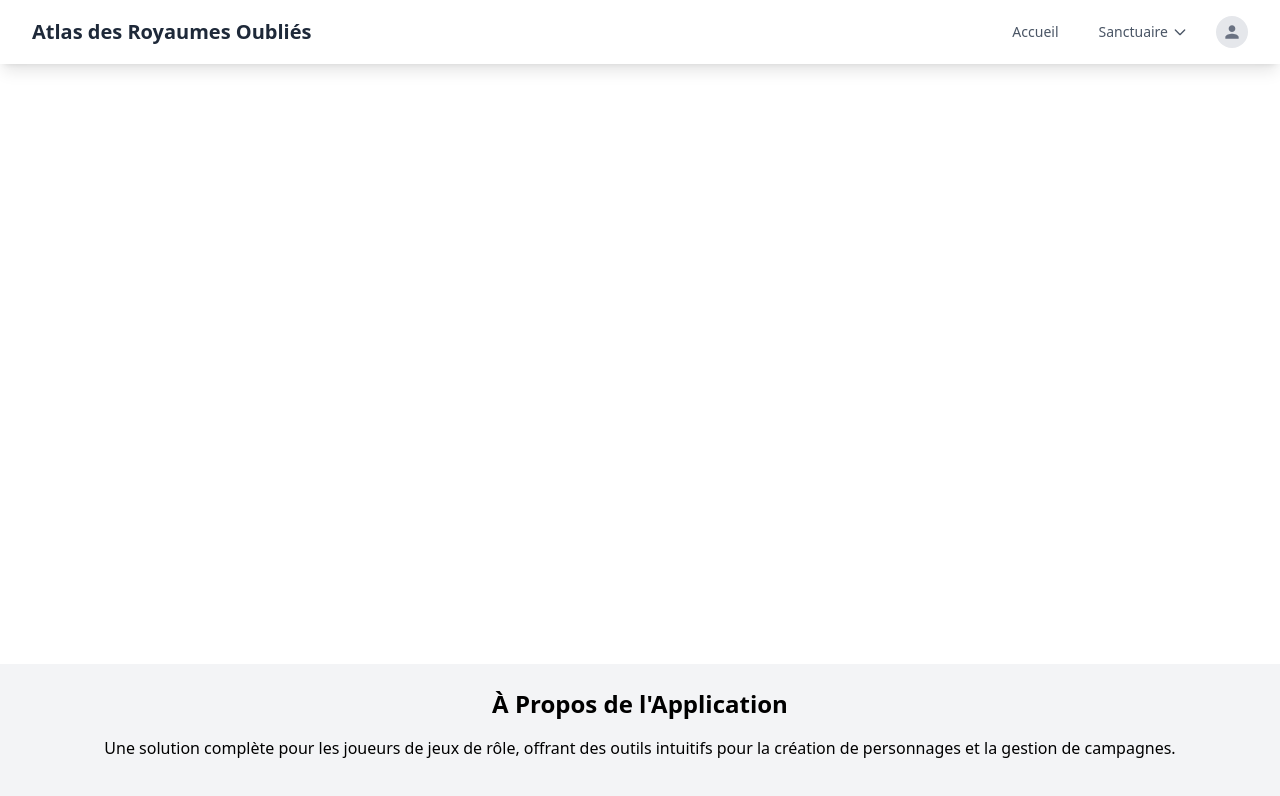
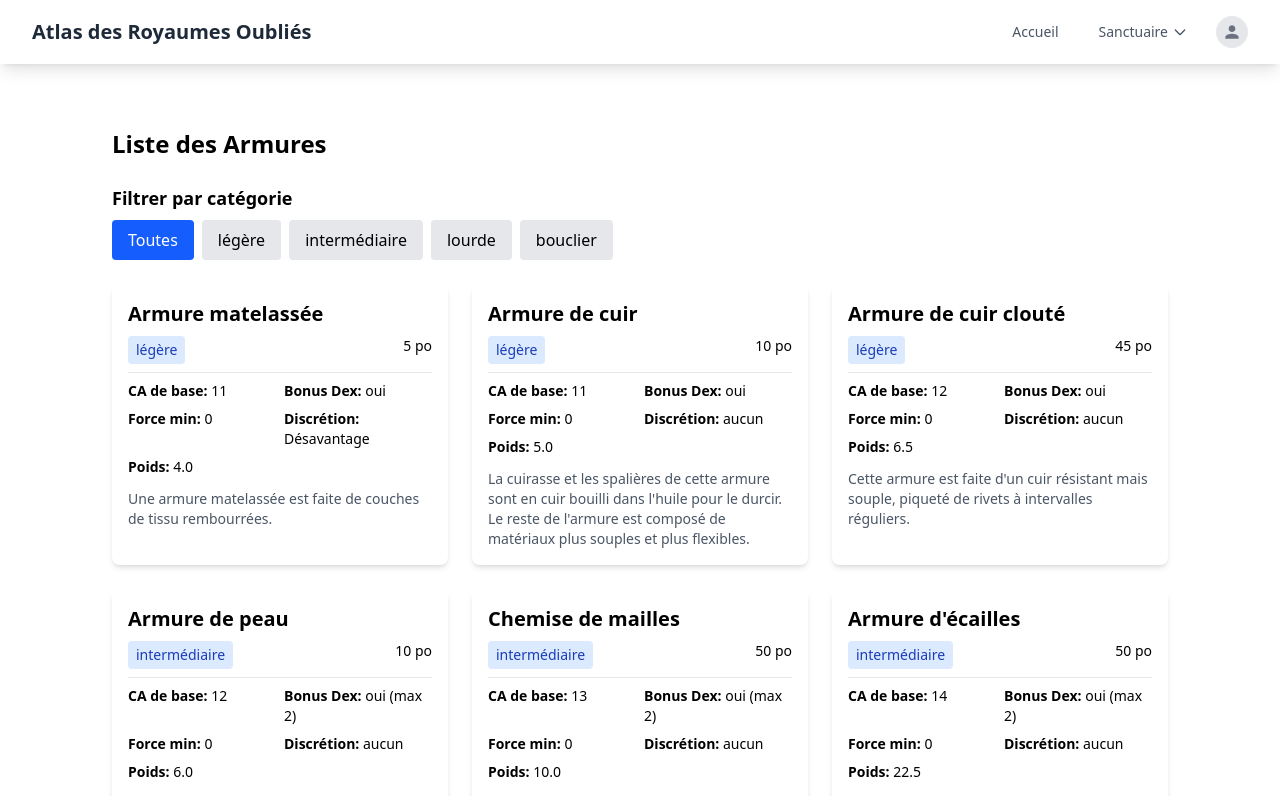
Before and after one commit to Thomas-Trehou/atlasdd-front-reborn, an Angular app: page /sanctuary/armors in a window 1280 px wide. Before the commit this address led to /. Shown: the top 796 px of the page. Built offline with nearby package versions, Linux system fonts and the light colour scheme.

Commit message:
implement armors

```diff
--- /dev/null
+++ b/src/app/core/front-models/Armors.ts
@@ -0,0 +1,13 @@
+export interface Armor {
+  id: number;
+  index: string;
+  name: string;
+  armor_category: string;
+  base: number;
+  dex_bonus: string;
+  str_minimum: number;
+  stealth_disadvantage: string;
+  weight: string;
+  cost: string;
+  properties: string;
+}
--- /dev/null
+++ b/src/app/features/sanctuary/armors/armors.component.html
@@ -0,0 +1,66 @@
+<!-- src/app/features/sanctuary/armors/armors.component.html -->
+
+<div class="container mx-auto p-4">
+  <h1 class="text-2xl font-bold mb-6">Liste des Armures</h1>
+
+  <!-- Filtres par catégorie -->
+  <div class="mb-6">
+    <h2 class="text-lg font-semibold mb-2">Filtrer par catégorie</h2>
+    <div class="flex flex-wrap gap-2">
+      <button
+        class="px-4 py-2 rounded"
+        [class.bg-blue-600]="selectedCategory === null"
+        [class.text-white]="selectedCategory === null"
+        [class.bg-gray-200]="selectedCategory !== null"
+        (click)="filterByCategory(null)">
+        Toutes
+      </button>
+
+      @for (category of categories; track category) {
+        <button
+          class="px-4 py-2 rounded"
+          [class.bg-blue-600]="selectedCategory === category"
+          [class.text-white]="selectedCategory === category"
+          [class.bg-gray-200]="selectedCategory !== category"
+          (click)="filterByCategory(category)">
+          {{ category }}
+        </button>
+      }
+    </div>
+  </div>
+
+  <!-- Liste des armures -->
+  <div class="grid grid-cols-1 md:grid-cols-2 lg:grid-cols-3 gap-6">
+    @for (armor of filteredArmors; track armor.id) {
+      <div class="bg-white p-4 rounded-lg shadow-md hover:shadow-lg transition-shadow">
+        <h3 class="text-xl font-bold mb-2">{{ armor.name }}</h3>
+        <div class="flex justify-between mb-2">
+          <span class="text-sm bg-blue-100 text-blue-800 px-2 py-1 rounded">{{ armor.armor_category }}</span>
+          <span class="text-sm">{{ armor.cost }}</span>
+        </div>
+
+        <div class="border-t border-gray-200 pt-2 mt-2">
+          <div class="grid grid-cols-2 gap-2">
+            <div class="text-sm">
+              <span class="font-semibold">CA de base:</span> {{ armor.base }}
+            </div>
+            <div class="text-sm">
+              <span class="font-semibold">Bonus Dex:</span> {{ armor.dex_bonus }}
+            </div>
+            <div class="text-sm">
+              <span class="font-semibold">Force min:</span> {{ armor.str_minimum }}
+            </div>
+            <div class="text-sm">
+              <span class="font-semibold">Discrétion:</span> {{ armor.stealth_disadvantage }}
+            </div>
+            <div class="text-sm">
+              <span class="font-semibold">Poids:</span> {{ armor.weight }}
+            </div>
+          </div>
+        </div>
+
+        <p class="mt-3 text-sm text-gray-600">{{ armor.properties }}</p>
+      </div>
+    }
+  </div>
+</div>
--- /dev/null
+++ b/src/app/features/sanctuary/armors/armors.component.ts
@@ -0,0 +1,45 @@
+import { Component, OnInit } from '@angular/core';
+import { CommonModule } from '@angular/common';
+import { HttpClient } from '@angular/common/http';
+import { Armor } from '../../../core/front-models/Armors';
+
+@Component({
+  selector: 'app-armors',
+  standalone: true,
+  imports: [CommonModule],
+  templateUrl: './armors.component.html',
+  styleUrl: './armors.component.scss'
+})
+export class ArmorsComponent implements OnInit {
+  armors: Armor[] = [];
+  filteredArmors: Armor[] = [];
+  categories: string[] = [];
+  selectedCategory: string | null = null;
+
+  constructor(private http: HttpClient) {}
+
+  ngOnInit(): void {
+    this.http.get<Armor[]>('assets/data/armors.json').subscribe({
+      next: (data) => {
+        this.armors = data;
+        this.filteredArmors = data;
+        this.extractCategories();
+      },
+      error: (err) => console.error('Erreur lors du chargement des armures:', err)
+    });
+  }
+
+  extractCategories(): void {
+    this.categories = [...new Set(this.armors.map(armor => armor.armor_category))];
+  }
+
+  filterByCategory(category: string | null): void {
+    this.selectedCategory = category;
+
+    if (category === null) {
+      this.filteredArmors = this.armors;
+    } else {
+      this.filteredArmors = this.armors.filter(armor => armor.armor_category === category);
+    }
+  }
+}
--- a/src/app/features/sanctuary/sanctuary.routes.ts
+++ b/src/app/features/sanctuary/sanctuary.routes.ts
@@ -7,6 +7,7 @@ import {ClasseDetailComponent} from './classes/classe-detail/classe-detail.compo
 import {BackgroundDetailComponent} from './backgrounds/background-detail/background-detail.component';
 import {AbilitiesComponent} from './abilities/abilities.component';
 import {WeaponsComponent} from './weapons/weapons.component';
+import {ArmorsComponent} from './armors/armors.component';
 
 export const SANCTUARY_ROUTES: Routes = [
   { path: 'races', component: RacesComponent },
@@ -16,6 +17,8 @@ export const SANCTUARY_ROUTES: Routes = [
   { path: 'backgrounds', component: BackgroundsComponent },
   { path: 'backgrounds/:id', component: BackgroundDetailComponent },
   { path: 'abilities', component: AbilitiesComponent },
-  { path: 'weapons', component: WeaponsComponent }
+  { path: 'weapons', component: WeaponsComponent },
+  { path: 'armors', component: ArmorsComponent, title: 'Armures' }
+
 
 ];
--- a/src/app/shared/navbar/navbar.component.html
+++ b/src/app/shared/navbar/navbar.component.html
@@ -28,6 +28,8 @@
                 <a href="/sanctuary/races" class="block px-4 py-2 text-sm text-gray-700 hover:bg-gray-100">Les Races</a>
                 <a href="/sanctuary/backgrounds" class="block px-4 py-2 text-sm text-gray-700 hover:bg-gray-100">Les Historiques et Origines</a>
                 <a href="/sanctuary/abilities" class="block px-4 py-2 text-sm text-gray-700 hover:bg-gray-100">Les Caractéristiques et Abilités</a>
+                <a href="/sanctuary/weapons" class="block px-4 py-2 text-sm text-gray-700 hover:bg-gray-100">Les Armes et Propriétés</a>
+              <a href="/sanctuary/armors" class="block px-4 py-2 text-sm text-gray-700 hover:bg-gray-100">Les Armures et Bouclier</a>
               </div>
             </div>
           </div>
@@ -107,6 +109,12 @@
           <a href="/sanctuary/abilities" class="block px-3 py-2 text-sm text-gray-600 hover:text-gray-900 hover:bg-gray-50">
             Les Caractéristiques et abilités
           </a>
+          <a href="/sanctuary/weapons" class="block px-3 py-2 text-sm text-gray-600 hover:text-gray-900 hover:bg-gray-50">
+            Les Armes et Propriétés
+          </a>
+          <a href="/sanctuary/armors" class="block px-3 py-2 text-sm text-gray-600 hover:text-gray-900 hover:bg-gray-50">
+            Les Armures et Bouclier
+          </a>
         </div>
       </div>
 
--- a/src/assets/data/armors.json
+++ b/src/assets/data/armors.json
@@ -159,7 +159,7 @@
     "id": 13,
     "index": "shield",
     "name": "Bouclier",
-    "armor_category": null,
+    "armor_category": "bouclier",
     "base": 2,
     "dex_bonus": null,
     "str_minimum": 0,
```
Also changed, not shown: src/app/features/sanctuary/armors/armors.component.scss (added), 1 other file (tests, documents, lock files or other folders).
